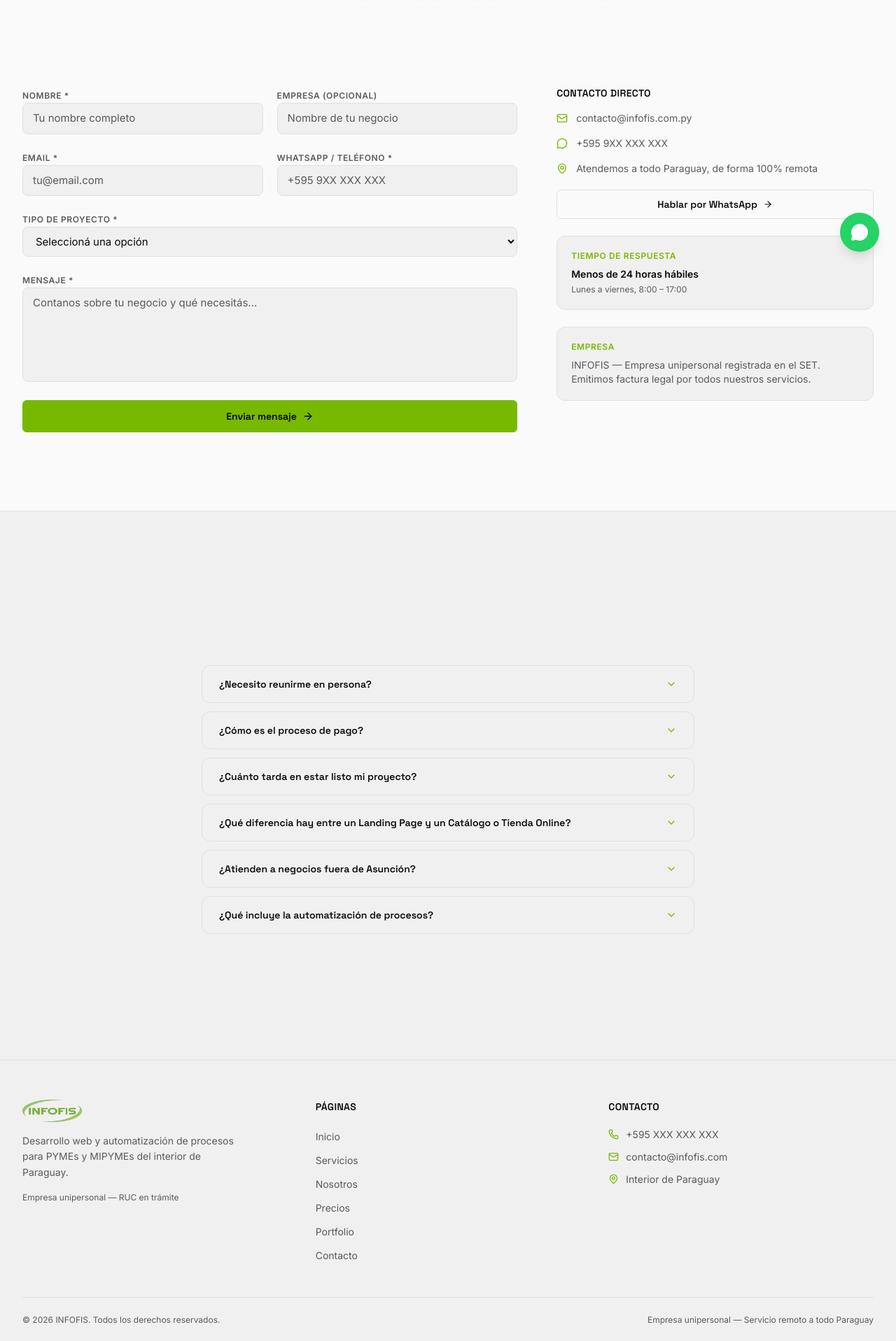
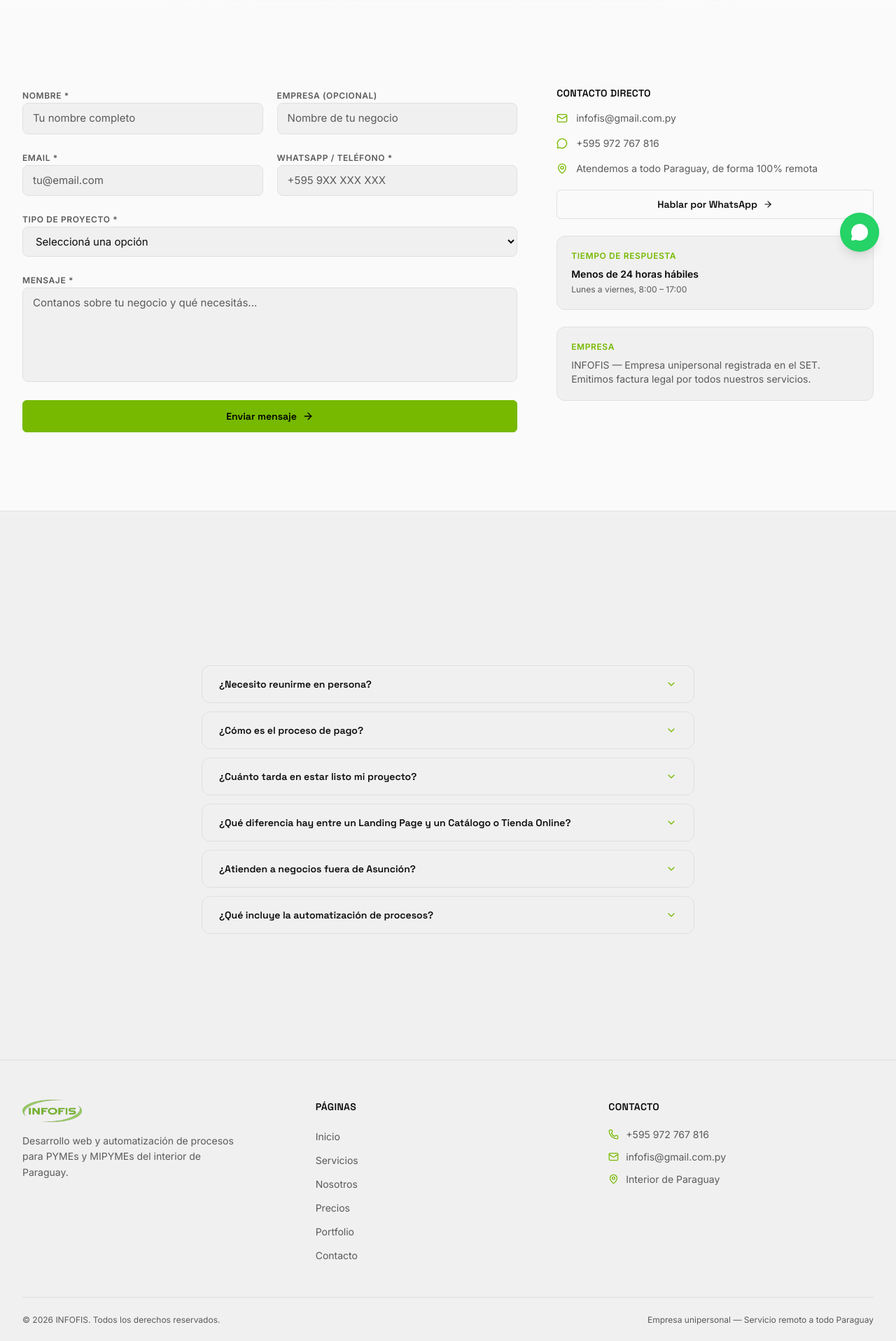
Before and after one commit to GerarVillarAcosta/INFOFIS, a Next.js app: page /contacto in a window 1280 px wide. Shown: the part 416-2333 px from the top of the page at 70% size. Built offline with nearby package versions, Linux system fonts and the light colour scheme.

Commit message:
feat: sitio web INFOFIS, pulido de detalles

```diff
--- a/app/contacto/page.tsx
+++ b/app/contacto/page.tsx
@@ -311,15 +311,15 @@ export default function ContactoPage() {
                   <li className="flex items-center gap-3 text-sm" style={{ color: "var(--fg-muted)" }}>
                     <Mail size={16} className="neon shrink-0" />
                     <a
-                      href="mailto:contacto@infofis.com.py"
+                      href="mailto:infofis@gmail.com.py"
                       className="hover:text-[#76b900] transition-colors"
                     >
-                      contacto@infofis.com.py
+                      infofis@gmail.com.py
                     </a>
                   </li>
                   <li className="flex items-center gap-3 text-sm" style={{ color: "var(--fg-muted)" }}>
                     <MessageCircle size={16} className="neon shrink-0" />
-                    <span>+595 9XX XXX XXX</span>
+                    <span>+595 972 767 816</span>
                   </li>
                   <li className="flex items-start gap-3 text-sm" style={{ color: "var(--fg-muted)" }}>
                     <MapPin size={16} className="neon shrink-0 mt-0.5" />
@@ -328,7 +328,7 @@ export default function ContactoPage() {
                 </ul>
 
                 <Link
-                  href="https://wa.me/5959XXXXXXXX"
+                  href="https://wa.me/595972767816?text=Hola%2C%20me%20interesa%20solicitar%20informaci%C3%B3n%20sobre%20sus%20servicios."
                   target="_blank"
                   rel="noopener noreferrer"
                   className="btn btn-outline px-5 py-2.5 text-sm rounded-md gap-2 mt-5 w-full justify-center"
--- a/app/page.tsx
+++ b/app/page.tsx
@@ -136,7 +136,7 @@ export default function Home() {
               <div className="hidden lg:grid grid-cols-3 gap-3">
                 {[
                   { label: "Entrega", value: "1–4 sem." },
-                  { label: "Desde",   value: "USD 299"  },
+                  { label: "Desde",   value: "USD 349"  },
                   { label: "Alcance", value: "Paraguay" },
                 ].map((stat) => (
                   <div key={stat.label} className="surface rounded-xl p-4 card-hover text-center">
--- /dev/null
+++ b/app/precios/layout.tsx
@@ -0,0 +1,11 @@
+import type { Metadata } from "next";
+
+export const metadata: Metadata = {
+  title: "Precios",
+  description:
+    "Planes y precios transparentes para desarrollo web y automatización de procesos. Landing Pages desde USD 349, Catálogos desde USD 599.",
+};
+
+export default function PreciosLayout({ children }: { children: React.ReactNode }) {
+  return <>{children}</>;
+}
--- a/components/Footer.tsx
+++ b/components/Footer.tsx
@@ -33,9 +33,6 @@ export function Footer() {
             <p className="text-sm leading-relaxed max-w-xs" style={{ color: "var(--fg-muted)" }}>
               Desarrollo web y automatización de procesos para PYMEs y MIPYMEs del interior de Paraguay.
             </p>
-            <p className="text-xs" style={{ color: "var(--fg-muted)" }}>
-              Empresa unipersonal — RUC en trámite
-            </p>
           </div>
 
           {/* Pages */}
@@ -66,19 +63,18 @@ export function Footer() {
             <ul className="space-y-3">
               <li className="flex items-center gap-2.5 text-sm" style={{ color: "var(--fg-muted)" }}>
                 <Phone size={15} className="neon shrink-0" />
-                <span>+595 XXX XXX XXX</span>
+                <span>+595 972 767 816</span>
               </li>
               <li className="flex items-center gap-2.5 text-sm" style={{ color: "var(--fg-muted)" }}>
                 <Mail size={15} className="neon shrink-0" />
-                <a href="mailto:contacto@infofis.com" className="hover:text-[#76b900] transition-colors">
-                  contacto@infofis.com
+                <a href="mailto:infofis@gmail.com.py" className="hover:text-[#76b900] transition-colors">
+                  infofis@gmail.com.py
                 </a>
               </li>
               <li className="flex items-start gap-2.5 text-sm" style={{ color: "var(--fg-muted)" }}>
                 <MapPin size={15} className="neon shrink-0 mt-0.5" />
                 <span>Interior de Paraguay</span>
               </li>
-
             </ul>
           </div>
         </div>
--- a/components/WhatsAppButton.tsx
+++ b/components/WhatsAppButton.tsx
@@ -1,7 +1,7 @@
 import Link from "next/link";
 import { MessageCircle } from "lucide-react";
 
-const WA_NUMBER = "595XXXXXXXXX"; // TODO: reemplazar con número real
+const WA_NUMBER = "595972767816";
 const WA_MSG = "Hola, me interesa solicitar información sobre sus servicios.";
 
 export function WhatsAppButton() {
```
